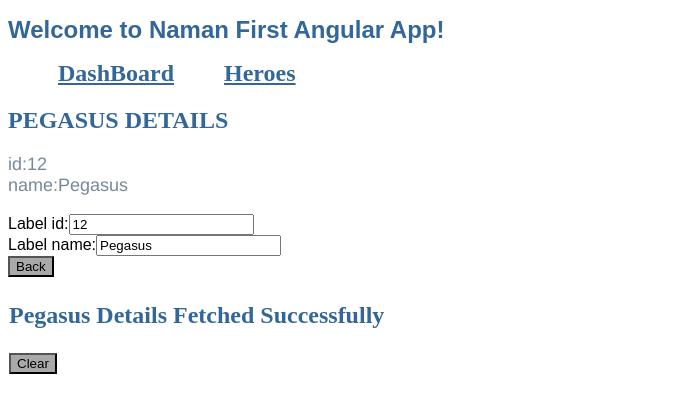
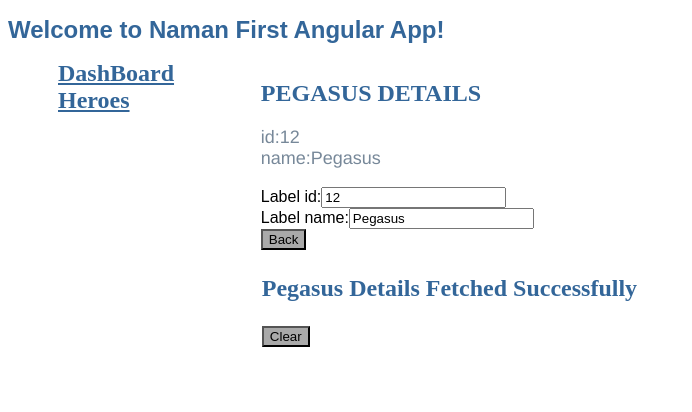
Before and after one commit to namanchopra21087/angular-tour-of-heroes, an Angular app: page /detail/12 in a window 1280 px wide. Shown: the top 412 px of the page, without its empty margins (0-692 px from the left). Built offline with nearby package versions, Linux system fonts and the light colour scheme.

Commit message:
Adding CSS to divide screen into left amd right half

```diff
--- a/src/app/app.component.css
+++ b/src/app/app.component.css
@@ -28,3 +28,14 @@
     height: 300px; /* Should be removed. Only for demonstration */
     padding-left: 100px;
 }
+
+.leftHalf{
+    width: 20%;
+    left: 0%;
+    float: left;
+}
+.rightHalf{
+    width: 80%;
+    right: 0%;
+    float: left;
+}
--- a/src/app/app.component.html
+++ b/src/app/app.component.html
@@ -1,9 +1,14 @@
  <h1>
     Welcome to {{ title }}!
  </h1>
- <nav>
-    <a class='heroesHeader' routerLink='/dashboard'>DashBoard</a>
-    <a class='heroesHeader' routerLink='/heroes'>Heroes</a>
- </nav>
-
- <router-outlet></router-outlet>
+ <div class="leftHalf">
+     <div>
+        <a class='heroesHeader' routerLink='/dashboard'>DashBoard</a>
+     </div>
+    <div>
+        <a class='heroesHeader' routerLink='/heroes'>Heroes</a>
+    </div>
+ </div>
+ <div class="rightHalf">
+    <router-outlet></router-outlet>
+ </div>
```
